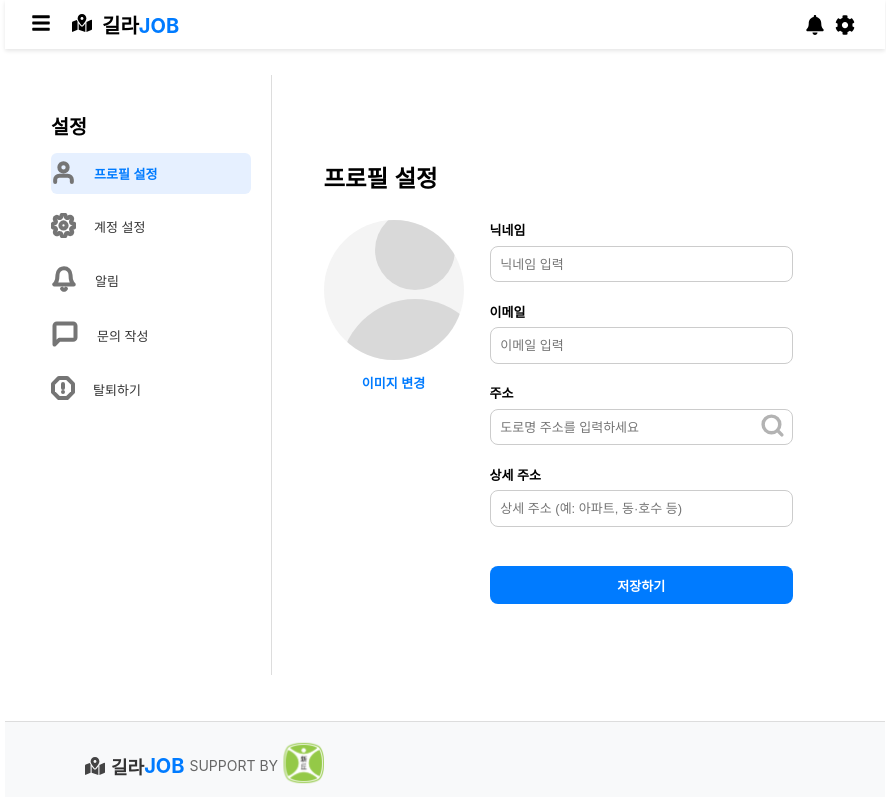
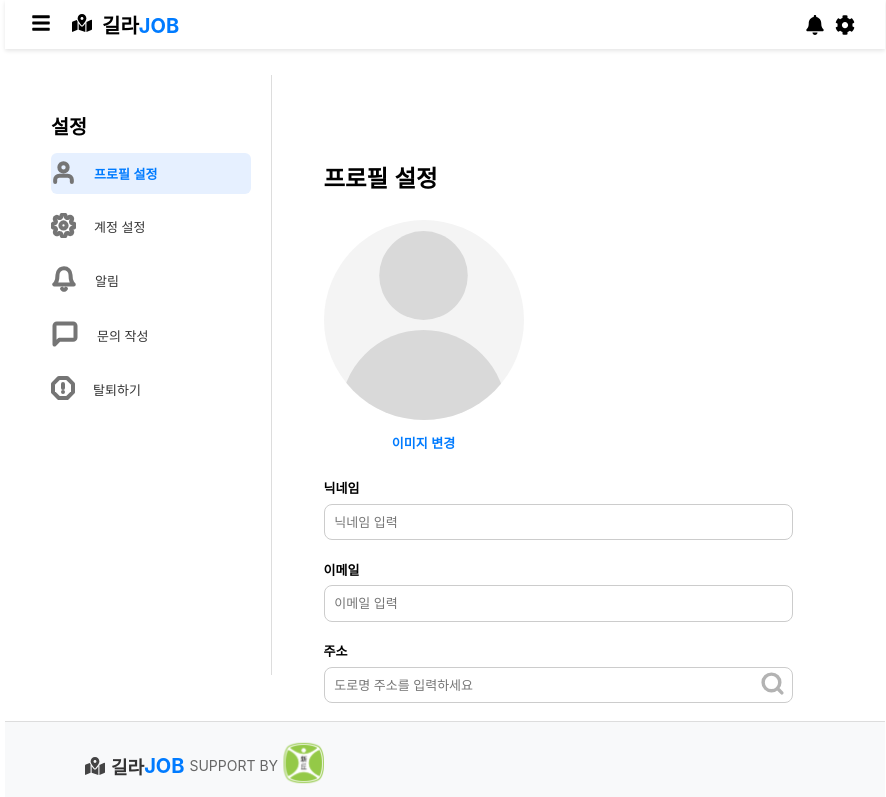
Before and after one commit to Jimin2123/RoadMap_front, a React (Vite) app: page /settings in a window 1280 px wide. Shown: the top 797 px of the page, without its empty margins (195-1081 px from the left). Built offline with nearby package versions, Linux system fonts and the light colour scheme; a web font is replaced by a local one.

Commit message:
feat(LoginForm): Update input fields to use email type for improved validation style(ProfileSetting): Adjust profile image dimensions for better display

```diff
--- a/src/components/LoginForm/LoginForm.tsx
+++ b/src/components/LoginForm/LoginForm.tsx
@@ -14,8 +14,8 @@ const LoginForm: React.FC<LoginFormProps> = ({ className }) => {
       </span>
 
       <form className="login-form" onSubmit={(e) => e.preventDefault()}>
-        <input type="text" placeholder="아이디" className="login-input" />
-        <input type="password" placeholder="비밀번호" className="login-input" />
+        <input type="email" placeholder="이메일" className="login-input" required />
+        <input type="password" placeholder="비밀번호" className="login-input" required />
         <button className="login-button">로그인</button>
       </form>
 
--- a/src/components/settings/ProfileSetting.css
+++ b/src/components/settings/ProfileSetting.css
@@ -24,8 +24,8 @@
 }
 
 .profile-image-wrapper {
-  width: 140px;
-  height: 140px;
+  width: 200px;
+  height: 200px;
   overflow: hidden;
   border-radius: 50%;
   background-color: #f4f4f4;
@@ -35,12 +35,11 @@
 }
 
 .profile-image {
-  width: 120%;
   height: 100%;
   object-fit: cover;
   object-position: left center;
   display: block;
-  transform: translateX(15%); /* 강제로 오른쪽에 넣음 나중에 수정 필요 */
+  /* transform: translateX(15%);  */
 }
 
 .change-image-btn {
```
